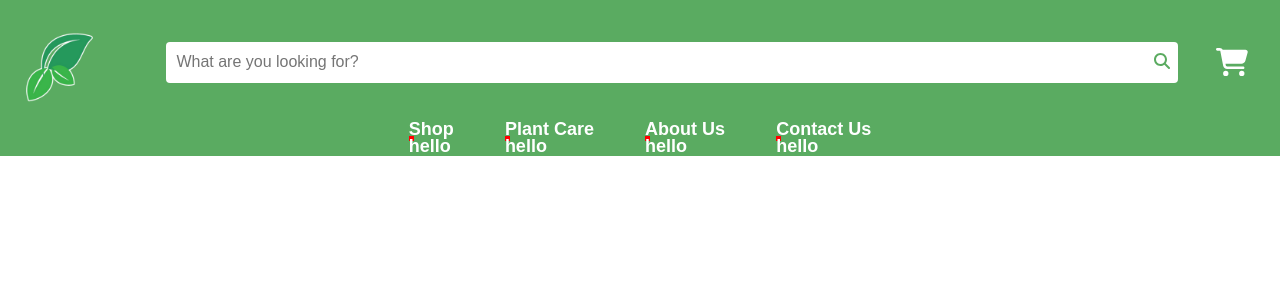
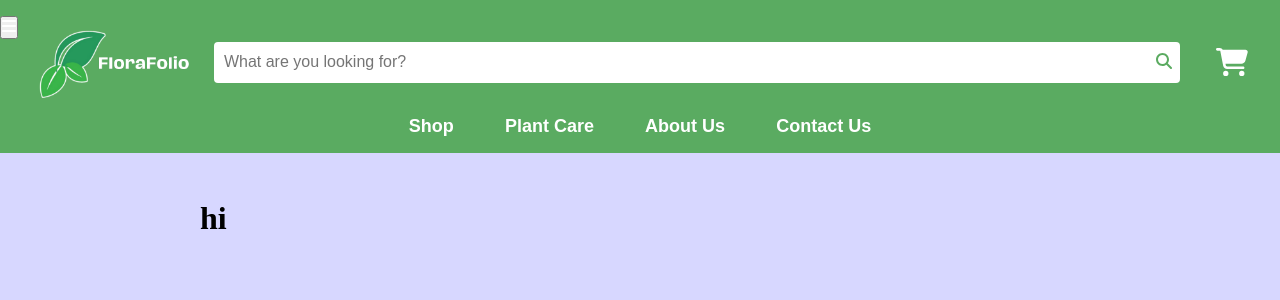
Before and after one commit to ArberSh/PlantsWeb, a React (Create React App) app: page / in a window 1280 px wide. Shown: the top 300 px of the page. Built offline with nearby package versions, Linux system fonts and the light colour scheme; no server answers.

Commit message:
Still Fixing errors

```diff
--- a/src/App.js
+++ b/src/App.js
@@ -1,10 +1,12 @@
 import Nav from './pages/nav'
+import Home from './pages/Home.jsx'
 import './App.css';
 
 function App() {
   return (
     <>
     <Nav></Nav>
+    <Home/>
     </>
   );
 }
--- /dev/null
+++ b/src/pages/Home.css
@@ -0,0 +1,14 @@
+*{
+    margin: 0;
+    padding: 0;
+    box-sizing: border-box;
+}
+
+.idk{
+    background-color: rgb(215, 215, 255);
+    height: 1020vh;
+}
+
+h1{
+    padding: 200px;
+}
--- a/src/pages/Home.jsx
+++ b/src/pages/Home.jsx
@@ -1,9 +1,12 @@
 import React from 'react'
+import './Home.css'
 
 function Home() {
   return (
     <div>
-
+      <div className='idk'>
+        <h1>hi</h1>
+        </div>
     </div>
   )
 }
--- a/src/pages/nav.css
+++ b/src/pages/nav.css
@@ -6,7 +6,11 @@
 
 nav {
   background-color: #5aab61;
+  position:fixed;
+  width: 100%;
+  z-index: 100;
 }
+
 
 .Nav_Top {
   display: flex;
@@ -21,14 +25,28 @@ nav {
   justify-content: space-around;
 }
 
+/* .MenuButton_Container{
+  display: flex;
+  align-items: center;
+  justify-content: center;
+  margin-left: 1rem;
+}
+
+.MenuButton{
+  width: 2rem;
+  height: 2rem;
+  border: none;
+  background-color: transparent;
+} */
+
 figure {
   width: 8%;
-  margin: 2% 0 0 10%;
-  margin-right: 2rem;
+  margin-left:12% ;
 }
 
 .Logo {
-  width: 6rem;
+  width: 10rem;
+  object-fit:contain ;
   cursor: pointer;
 }
 
@@ -53,6 +71,7 @@ figure {
   border-radius: 4px 0 0 4px;
   outline: none;
   border: none;
+  transition: all 400ms;
 }
 
 .SearchButton {
@@ -74,6 +93,7 @@ figure {
   display: flex;
   justify-content: center;
   padding-bottom: 1rem;
+  transition: all ease 400ms;
 }
 
 h4 {
@@ -85,27 +105,41 @@ h4 {
   transition:all 400ms ease-out ;
 }
 
-h4:hover{
-
- text-decoration: underline;
+.link__hover-effect{
+    position: relative;
 }
 
-h4::before{
-    content: '';
-    display: block;
+.link__hover-effect::after{
+    content: "";
     position: absolute;
-    top: 8.5rem;
-    background-color: red;
-    width: 5px;
-    height: 5px;
+    bottom: 0;
+    height: 3px;
+    width: 0;
+    right: 0;
+    background-color: rgb(255, 255, 255);
+    transition: all 300ms ease;
 }
 
-h4::after{
-    content: 'hello';
-    display: block;
-    position: absolute;
-    top: 8.5rem;
-    background-color: red;
-    width: 5px;
-    height: 5px;
+.link__hover-effect:hover:after{
+    left: 0;
+    width: 100%;
 }
+
+.Nav_Down_fixed, .Nav_Down_fixed h4{
+  opacity: 0;
+  visibility: hidden;
+  position: absolute;
+  top: 0;
+}
+
+.SearchField_fixed{
+  transition: all 400ms;
+  width: 70%;
+  padding-left: 10px;
+  font-size: 16px;
+  max-width: 70rem;
+  height: 2.6rem;
+  border-radius: 4px 0 0 4px;
+  outline: none;
+  border: none;
+}
--- a/src/pages/nav.jsx
+++ b/src/pages/nav.jsx
@@ -4,20 +4,26 @@ import "./nav.css"
 import LogoCart from "../assests/Cart.svg"
 import axios from "axios"
 import Search from "../assests/Search.svg"
-
-
-
+import Menu from "../assests/menu.svg"
 
 function Nav() {
 
-    //  useEffect(() => {
-        //      setData("scaring")
-        //     console.log(data)
-        // }, [data])
 
+const [scroll,setScroll] = useState(false)
+const [data, setData] = useState("");
 
-const [data, setData] = useState("");
-        useEffect(() => {
+function Scroll() {
+  if (window.scrollY >= 150){
+    setScroll(true)
+  }
+  else{
+    setScroll(false)
+  }
+}
+
+window.addEventListener("scroll",Scroll)
+
+useEffect(() => {
         async function fetchData() {
             try {
                 const response = await axios.get(`https://perenual.com/api/species-list?key=sk-Om6T64c55486c6e241704`);
@@ -30,18 +36,26 @@ const [data, setData] = useState("");
 
     }, [data]);
     console.log(data)
+
+
   return (
-    <nav>
+    <nav >
       <div className="Nav_Top">
         <div className="Row">
+          <div className="MenuButton_Container">
+        <button className="MenuButton">
+            <img src={Menu} alt="" />
+          </button>
+          </div>
         <div className="Nav_Right">
+
           <figure>
             <img className="Logo" src={Logo} alt="" />
           </figure>
         </div>
         <div className="Nav_Center">
           <div className="Search_Bar">
-            <input className="SearchField" type="text" placeholder="What are you looking for?" />
+            <input className={scroll ? 'SearchField_fixed' : 'SearchField'} type="text" placeholder="What are you looking for?" />
             <button className="SearchButton">
                 <img src={Search} alt="" />
             </button>
@@ -52,14 +66,12 @@ const [data, setData] = useState("");
           </div>
         </div>
         </div>
-        <div>
-            <div className="Nav_Down">
-                <h4>Shop</h4>
-                <h4>Plant Care</h4>
-                <h4>About Us</h4>
-                <h4>Contact Us</h4>
+            <div className={scroll ? 'Nav_Down_fixed active' : 'Nav_Down'}>
+                <h4 className="link__hover-effect">Shop</h4>
+                <h4 className="link__hover-effect">Plant Care</h4>
+                <h4 className="link__hover-effect">About Us</h4>
+                <h4 className="link__hover-effect">Contact Us</h4>
             </div>
-        </div>
 
     </nav>
   );
```
Also changed, not shown: src/data.json (added, +50 -0 lines), src/assests/Logo.png, src/assests/menu.svg (added).
